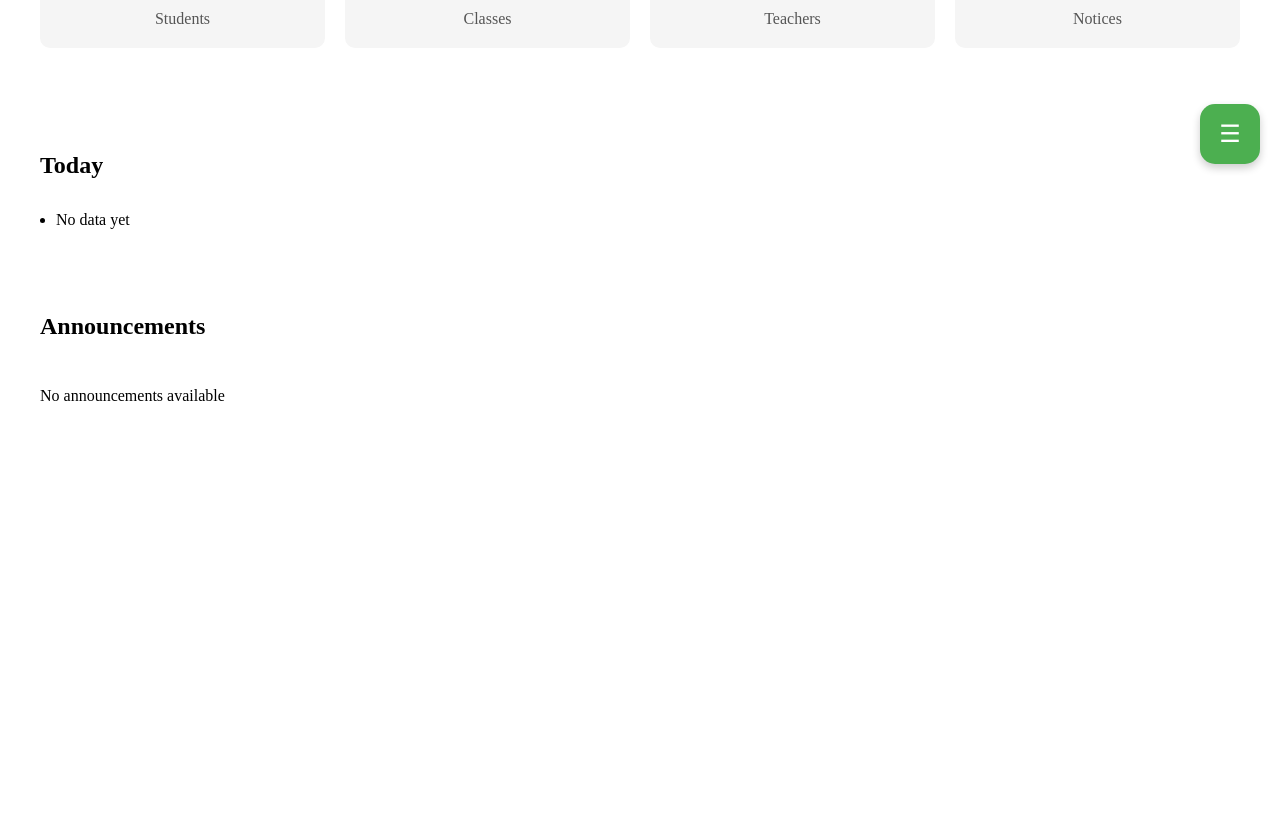
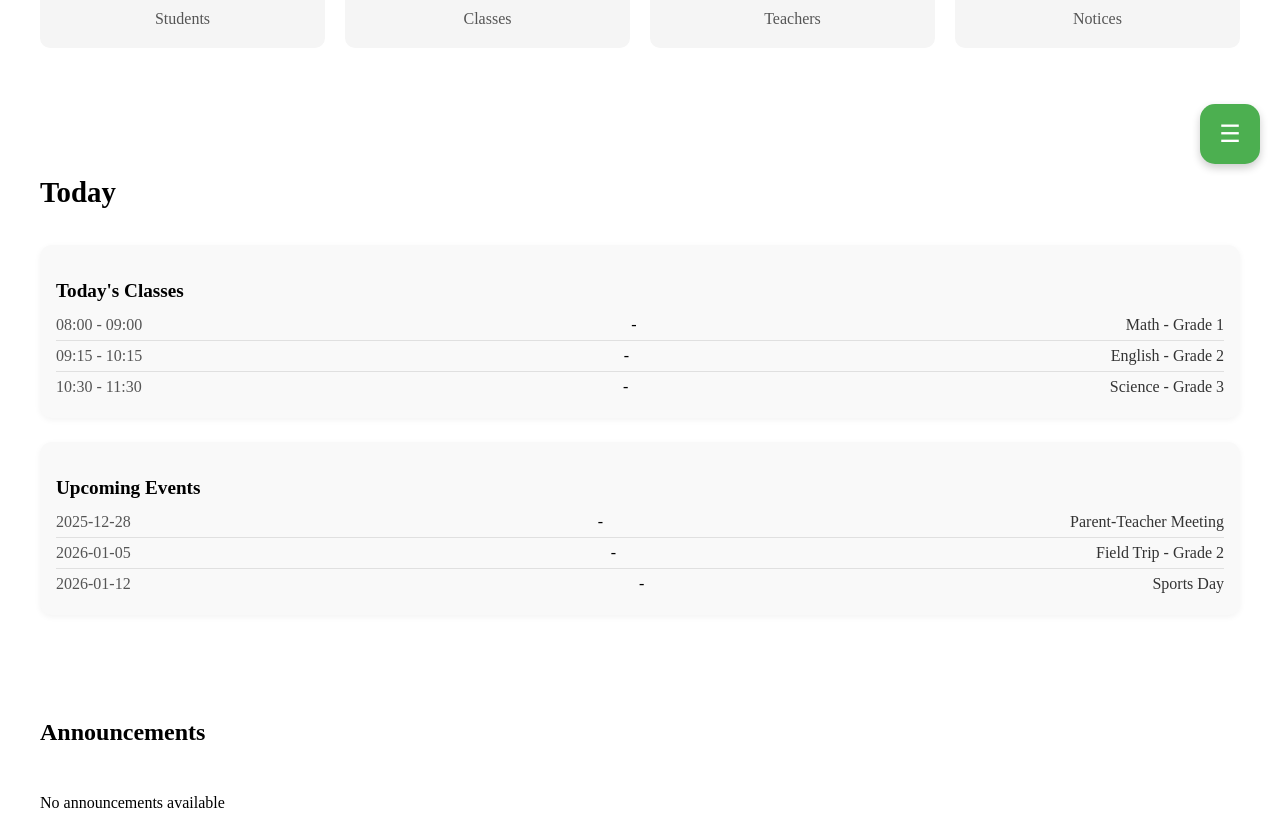
Before and after one commit to Shun89303/little-scholars-protocol, a React (Vite) app: page / in a window 1280 px wide. Shown: the part 426-1258 px from the top of the page. Before the commit the page ends 903 px from the top, so only its background shows below. Built offline with nearby package versions, Linux system fonts and the light colour scheme.

Commit message:
v2.4 Today section jsx + css

```diff
--- a/src/pages/Home/Home.jsx
+++ b/src/pages/Home/Home.jsx
@@ -1,6 +1,8 @@
 import "./Home.css";
 import Welcome from "./sections/Welcome/Welcome";
 import Overview from "./sections/Overview/Overview";
+import Today from "./sections/Today/Today";
+
 export default function Home() {
   return (
     <main className="home">
@@ -11,12 +13,7 @@ export default function Home() {
       <Overview />
 
       {/* 3. Today / Now Section */}
-      <section className="home-section home-today">
-        <h2>Today</h2>
-        <ul>
-          <li>No data yet</li>
-        </ul>
-      </section>
+      <Today />
 
       {/* 4. System Highlights / Announcements */}
       <section className="home-section home-announcements">
--- a/src/pages/Home/sections/Today/Today.css
+++ b/src/pages/Home/sections/Today/Today.css
@@ -0,0 +1,76 @@
+.today {
+    display: flex;
+    flex-direction: column;
+    gap: 24px;
+    padding: 20px 0;
+}
+
+.today h2 {
+    font-size: 1.8rem;
+    font-weight: 700;
+    margin-bottom: 12px;
+}
+
+.today-classes,
+.upcoming-events {
+    background-color: #f9f9f9;
+    padding: 16px;
+    border-radius: 12px;
+    box-shadow: 0 2px 6px rgba(0, 0, 0, 0.05);
+}
+
+.today-classes h3,
+.upcoming-events h3 {
+    font-size: 1.2rem;
+    font-weight: 600;
+    margin-bottom: 8px;
+}
+
+.today-classes ul,
+.upcoming-events ul {
+    list-style: none;
+    padding: 0;
+    margin: 0;
+}
+
+.today-classes li,
+.upcoming-events li {
+    display: flex;
+    justify-content: space-between;
+    padding: 6px 0;
+    border-bottom: 1px solid #e0e0e0;
+}
+
+.today-classes li:last-child,
+.upcoming-events li:last-child {
+    border-bottom: none;
+}
+
+.time,
+.date {
+    font-weight: 500;
+    color: #555;
+}
+
+.name,
+.event {
+    font-weight: 400;
+    color: #333;
+}
+
+/* Responsive layout: stack classes and events vertically on smaller screens */
+@media (max-width: 768px) {
+    .today {
+        gap: 16px;
+    }
+
+    .today-classes,
+    .upcoming-events {
+        padding: 12px;
+    }
+
+    .today-classes h3,
+    .upcoming-events h3 {
+        font-size: 1rem;
+    }
+}
--- a/src/pages/Home/sections/Today/Today.jsx
+++ b/src/pages/Home/sections/Today/Today.jsx
@@ -0,0 +1,47 @@
+import React from "react";
+import "./Today.css";
+
+const Today = () => {
+  // Static example data for now
+  const todaysClasses = [
+    { time: "08:00 - 09:00", name: "Math - Grade 1" },
+    { time: "09:15 - 10:15", name: "English - Grade 2" },
+    { time: "10:30 - 11:30", name: "Science - Grade 3" },
+  ];
+
+  const upcomingEvents = [
+    { date: "2025-12-28", event: "Parent-Teacher Meeting" },
+    { date: "2026-01-05", event: "Field Trip - Grade 2" },
+    { date: "2026-01-12", event: "Sports Day" },
+  ];
+
+  return (
+    <section className="today">
+      <h2>Today</h2>
+
+      <div className="today-classes">
+        <h3>Today's Classes</h3>
+        <ul>
+          {todaysClasses.map((cls, idx) => (
+            <li key={idx}>
+              <span className="time">{cls.time}</span> - <span className="name">{cls.name}</span>
+            </li>
+          ))}
+        </ul>
+      </div>
+
+      <div className="upcoming-events">
+        <h3>Upcoming Events</h3>
+        <ul>
+          {upcomingEvents.map((evt, idx) => (
+            <li key={idx}>
+              <span className="date">{evt.date}</span> - <span className="event">{evt.event}</span>
+            </li>
+          ))}
+        </ul>
+      </div>
+    </section>
+  );
+};
+
+export default Today;
```
